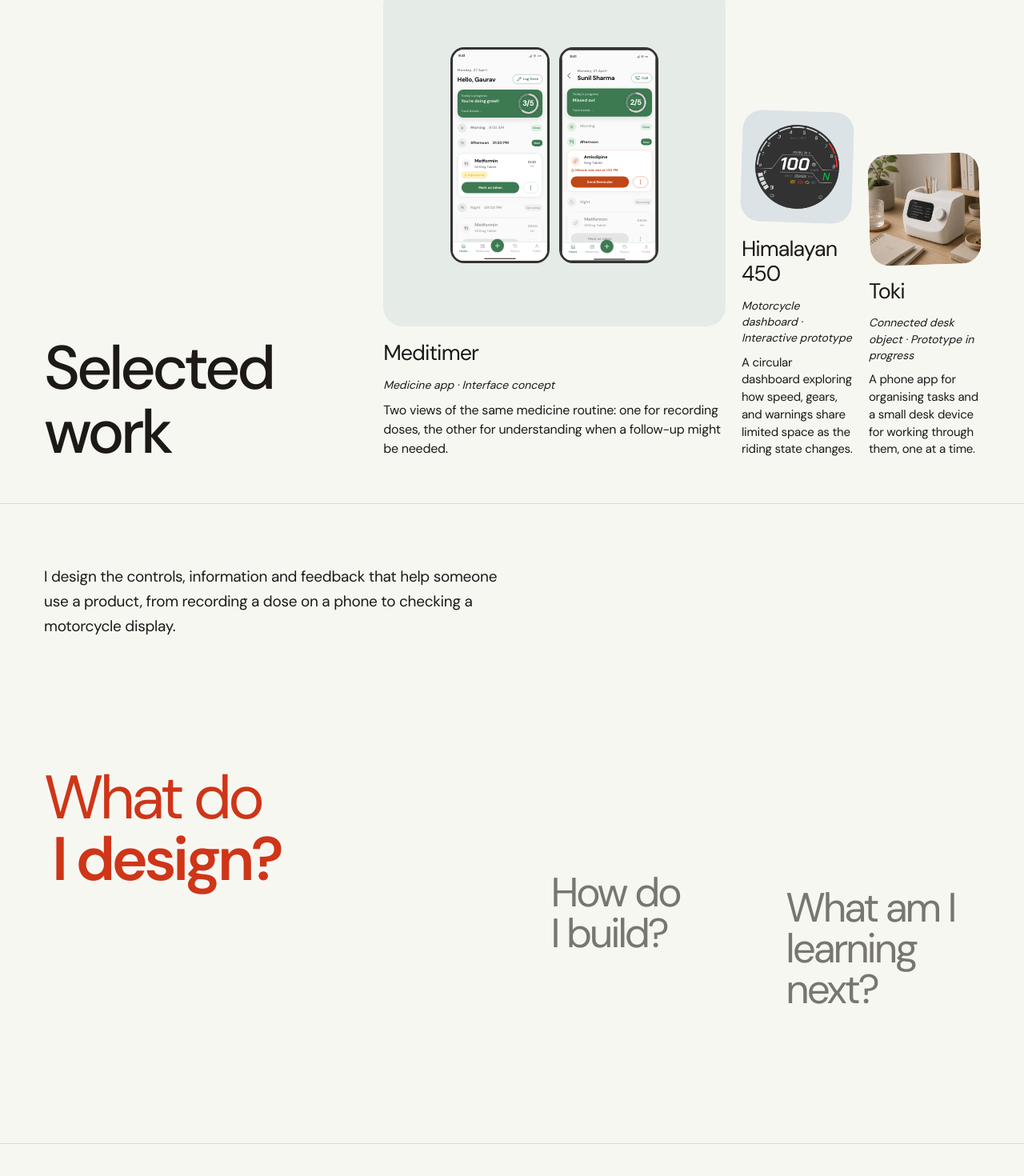
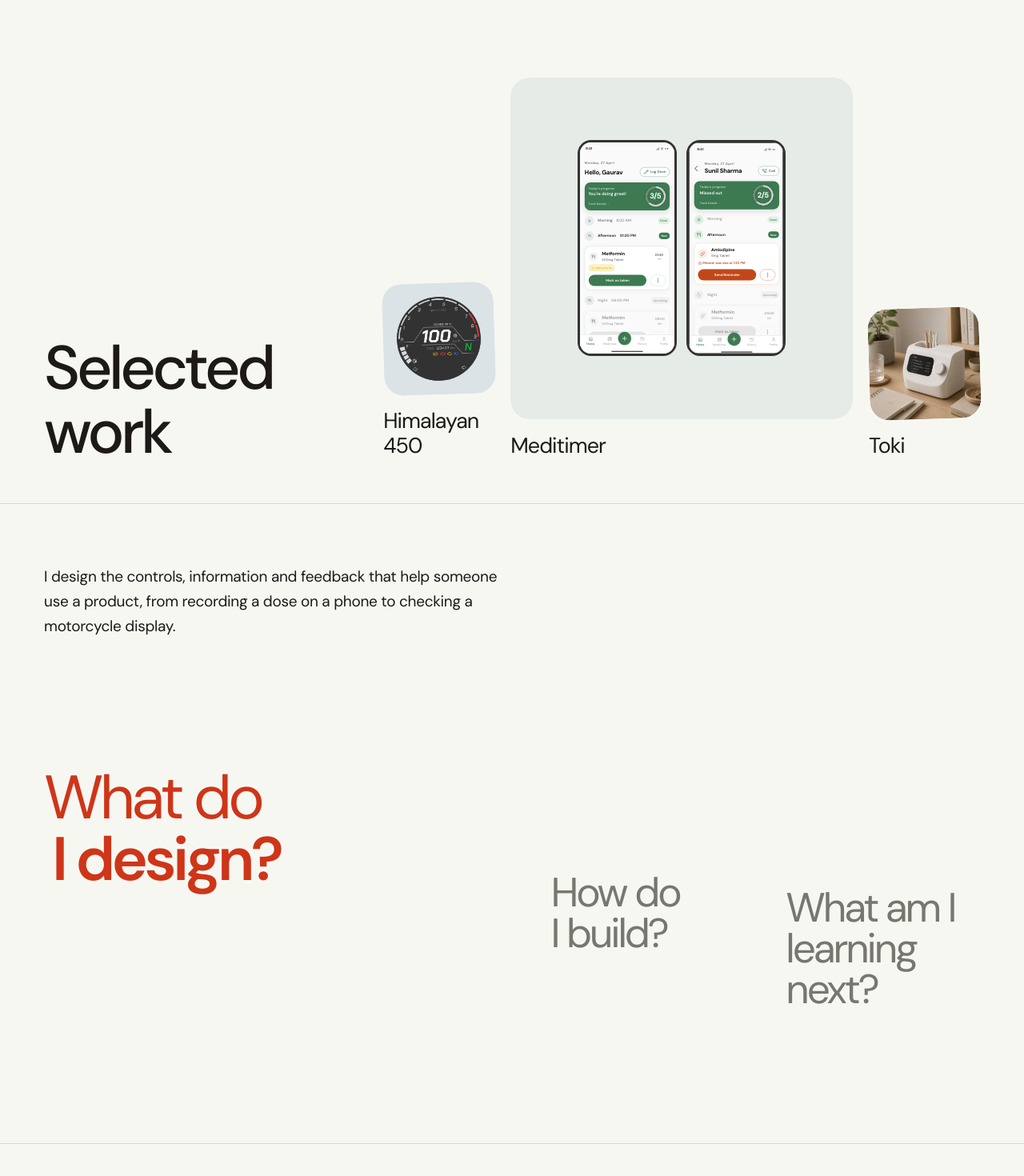
Before and after one commit to AnujR17/anuj-rai, a Next.js app: page / in a window 1280 px wide. Shown: the part 971-2441 px from the top of the page at 80% size. Built offline with nearby package versions, Linux system fonts and the light colour scheme.

Commit message:
Link project images and simplify cards and tools to titles and icons

```diff
--- a/components/concept/ProjectCollage.module.css
+++ b/components/concept/ProjectCollage.module.css
@@ -3,10 +3,11 @@
 .gallery { width: 100%; justify-self: end; min-width: 0; }
 .embedded { padding-inline: 0; border-top: 0; }
 .frames { display: grid; gap: 20px; align-items: last baseline; }
-.project { min-width: 0; padding-top: var(--offset); }
-.project[data-selected="true"] { padding-top: 0; }
+.project { min-width: 0; }
+.projectLink { display: block; }
+.projectLink:focus-visible { outline: none; }
+.projectLink:focus-visible .visual { outline: 2px solid var(--concept-accent); outline-offset: 6px; }
 .visual { width: 100%; aspect-ratio: 1; position: relative; border-radius: 24px; container-type: inline-size; }
-.visual:focus-within { outline: 2px solid var(--concept-accent); outline-offset: 6px; }
 .artwork { width: 100%; height: 100%; overflow: hidden; border-radius: inherit; }
 .artwork > figure { width: 100%; height: 100%; margin: 0; padding: 0; border-radius: inherit; }
 .artwork img { width: 100%; height: 100%; object-fit: cover; display: block; }
@@ -14,10 +15,8 @@
 .dashboard .artwork > figure { display: flex; align-items: center; justify-content: center; }
 .dashboard .artwork img { width: 76%; height: auto; max-width: 520px; }
 .physical .artwork img { object-fit: contain; background: #e9e3d8; padding: 12px; }
-.preview { position: absolute; inset: 0; width: 100%; height: 100%; border-radius: inherit; }
-.preview:focus-visible { outline: none; }
 .project h3 { margin-top: 18px; font-size: clamp(22px, 2.1vw, 32px); line-height: 1.15; letter-spacing: -.035em; font-weight: 400; overflow-wrap: anywhere; }
-.project h3 a:hover { color: var(--concept-accent); }
+.projectLink:hover h3 { color: var(--concept-accent); }
 .artwork > div { height: 100%; margin: 0; padding: 8px 4px; gap: 6px; align-items: center; justify-content: center; flex-wrap: nowrap; border-radius: inherit; }
 .artwork [role="img"] { width: 28px; height: 56px; border-width: 3px; border-radius: 7px; }
 .artwork [role="img"] > div { transform: scale(.0547); }
@@ -25,33 +24,19 @@
 @container (min-width: 160px) { .artwork > div { padding: 16px 8px; gap: 12px; } .artwork [role="img"] { width: 62px; height: 134px; border-radius: 12px; } .artwork [role="img"] > div { transform: scale(.1393); } }
 @container (min-width: 210px) { .artwork [role="img"] { width: 92px; height: 200px; } .artwork [role="img"] > div { transform: scale(.214); } }
 @container (min-width: 300px) { .artwork [role="img"] { width: 124px; height: 270px; border-radius: 17px; } .artwork [role="img"] > div { transform: scale(.2935); } }
-.context { min-height: 166px; padding-top: 16px; }
-.projectCopy { max-width: 620px; margin-top: 14px; overflow-wrap: anywhere; }
-.embedded .projectCopy[data-selected="false"] { display: none; }
-.descriptor { font-size: 14px; line-height: 1.45; margin-bottom: 10px; font-style: italic; }
-.description { font-size: 16px; line-height: 1.5; letter-spacing: -.015em; }
-.project[data-selected="false"] .description { font-size: 15px; line-height: 1.45; }
-.caseLink { display: inline-flex; min-height: 44px; align-items: center; font-size: 15px; margin-top: 10px; text-decoration: underline; text-underline-offset: 5px; }
-.caseLink:hover { color: var(--concept-accent); }
-@keyframes context-in { from { opacity: 0; transform: translateY(6px); } to { opacity: 1; transform: translateY(0); } }
 @container (min-width: 450px) { .artwork [role="img"] { width: 170px; height: 372px; border-radius: 20px; } .artwork [role="img"] > div { transform: scale(.408); } }
-@media (max-width: 1000px) and (min-width: 701px) { .frames { gap: 14px; } .project h3 { font-size: 23px; } .descriptor { font-size: 13px; } .description, .project[data-selected="false"] .description { font-size: 15px; } }
+@media (max-width: 1000px) and (min-width: 701px) { .frames { gap: 14px; } .project h3 { font-size: 23px; } }
 @media (max-width: 700px) {
   .collage { min-height: 100svh; grid-template-columns: 1fr; gap: 48px; padding-block: 48px var(--section-bottom); }
   .heading { grid-row: 2; max-width: none; }
   .gallery { grid-row: 1; }
   .frames { grid-template-columns: 1fr 1fr !important; gap: 28px 20px; }
-  .project { padding-top: 0; order: 1; }
+  .project { order: 1; }
   .project[data-selected="true"] { grid-column: 1 / -1; order: 0; }
   .project h3 { font-size: 18px; margin-top: 14px; }
   .project[data-selected="true"] h3 { font-size: 26px; }
-  .descriptor { font-size: 13px; }
-  .description, .project[data-selected="false"] .description { font-size: 15px; }
-  .projectCopy { margin-top: 10px; }
-  .project[data-selected="false"] .projectCopy { display: none; }
-  .context { min-height: 240px; }
   .embedded .frames { grid-template-columns: 1fr 1fr !important; gap: 28px 20px; }
-  .embedded .project { order: 1; padding-top: 0; }
+  .embedded .project { order: 1; }
   .embedded .project[data-selected="true"] { grid-column: 1 / -1; order: 0; }
 }
 @media (prefers-reduced-motion: reduce) { .frames, .project, .visual { transition: none; } }
--- a/components/concept/ProjectCollage.tsx
+++ b/components/concept/ProjectCollage.tsx
@@ -1,25 +1,18 @@
 "use client";
 
-import { useRef, useState, type CSSProperties, type ReactNode, type KeyboardEvent } from "react";
+import { useRef, useState, type ReactNode, type KeyboardEvent } from "react";
 import Link from "next/link";
 import { motion, useReducedMotion } from "framer-motion";
 import { TypeText } from "@/components/motion/Entrance";
 import styles from "./ProjectCollage.module.css";
 
-type CollageItem = { slug: string; title: string; descriptor?: string; description: string; visual: ReactNode };
+type CollageItem = { slug: string; title: string; visual: ReactNode };
 
-export function ProjectCollage({ items, id = "work", embedded = false }: { items: CollageItem[]; id?: string; embedded?: boolean }) {
-  const [active, setActive] = useState(0);
+export function ProjectCollage({ items, id = "work", embedded = false, featuredSlug = items[0].slug }: { items: CollageItem[]; id?: string; embedded?: boolean; featuredSlug?: string }) {
+  const [active, setActive] = useState(() => Math.max(0, items.findIndex(item => item.slug === featuredSlug)));
   const reducedMotion = useReducedMotion();
-  const buttons = useRef<(HTMLButtonElement | null)[]>([]);
-  const copy = (item: CollageItem, index: number) => (
-    <motion.div layout={!reducedMotion ? "position" : false} id={`${id}-${item.slug}-copy`} data-selected={index === active} className={styles.projectCopy} data-project-copy>
-      {item.descriptor && <p className={styles.descriptor}>{item.descriptor}</p>}
-      <p className={styles.description}>{item.description}</p>
-      {embedded && <Link href={`/work/${item.slug}`} className={styles.caseLink}>View case study</Link>}
-    </motion.div>
-  );
-  const keyboard = (event: KeyboardEvent<HTMLButtonElement>, index: number) => {
+  const links = useRef<(HTMLAnchorElement | null)[]>([]);
+  const keyboard = (event: KeyboardEvent<HTMLAnchorElement>, index: number) => {
     let next = index;
     if (event.key === "ArrowRight") next = (index + 1) % items.length;
     else if (event.key === "ArrowLeft") next = (index - 1 + items.length) % items.length;
@@ -28,7 +21,7 @@ export function ProjectCollage({ items, id = "work", embedded = false }: { items
     else return;
     event.preventDefault();
     setActive(next);
-    buttons.current[next]?.focus({ preventScroll: true });
+    links.current[next]?.focus({ preventScroll: true });
   };
   return (
     <section id={id} className={`${styles.collage} ${embedded ? styles.embedded : ""}`} aria-labelledby={`${id}-title`} data-collage data-active-project={items[active].slug}>
@@ -37,21 +30,17 @@ export function ProjectCollage({ items, id = "work", embedded = false }: { items
         <div className={styles.frames} style={{ gridTemplateColumns: items.map((_, index) => index === active ? "2fr" : ".65fr").join(" ") }}>
           {items.map((item, index) => {
             const selected = index === active;
-            return <motion.article layout={!reducedMotion} transition={{ layout: { duration: reducedMotion ? 0 : .65, ease: [.22, 1, .36, 1] } }} key={item.slug} className={styles.project} data-selected={selected} data-project={item.slug} style={{ "--offset": `${index % 2 === 0 ? 24 : 64}px` } as CSSProperties} onPointerEnter={event => { if (event.pointerType === "mouse") setActive(index); }}>
-              <motion.div layout={!reducedMotion} animate={{ rotate: selected ? 0 : index % 2 === 0 ? -1.8 : 1.8 }} transition={{ duration: reducedMotion ? 0 : .65, ease: [.22, 1, .36, 1] }} style={{ borderRadius: 24 }} className={`${styles.visual} ${item.slug === "two-wheeler-dashboard" ? styles.dashboard : ""} ${item.slug === "medtimer" ? styles.physical : ""}`}>
-                <div className={styles.artwork}>{item.visual}</div>
-                <button ref={element => { buttons.current[index] = element; }} className={styles.preview} aria-label={`Preview ${item.title}`} aria-pressed={selected} aria-controls={`${id}-${item.slug}-copy`} onFocus={() => setActive(index)} onClick={() => setActive(index)} onKeyDown={event => keyboard(event, index)} />
-              </motion.div>
-              <motion.h3 layout={!reducedMotion ? "position" : false}><Link href={`/work/${item.slug}`}>{item.title}</Link></motion.h3>
-              {!embedded && copy(item, index)}
+            return <motion.article layout={!reducedMotion} transition={{ layout: { duration: reducedMotion ? 0 : .65, ease: [.22, 1, .36, 1] } }} key={item.slug} className={styles.project} data-selected={selected} data-project={item.slug} onPointerEnter={event => { if (event.pointerType === "mouse") setActive(index); }}>
+              <Link ref={element => { links.current[index] = element; }} href={`/work/${item.slug}`} className={styles.projectLink} aria-label={`View ${item.title} case study`} onFocus={event => { if (event.currentTarget.matches(":focus-visible")) setActive(index); }} onKeyDown={event => keyboard(event, index)}>
+                <motion.div layout={!reducedMotion} animate={{ rotate: selected ? 0 : index % 2 === 0 ? -1.8 : 1.8 }} transition={{ duration: reducedMotion ? 0 : .65, ease: [.22, 1, .36, 1] }} style={{ borderRadius: 24 }} className={`${styles.visual} ${item.slug === "two-wheeler-dashboard" ? styles.dashboard : ""} ${item.slug === "medtimer" ? styles.physical : ""}`}>
+                  <div className={styles.artwork}>{item.visual}</div>
+                </motion.div>
+                <motion.h3 layout={!reducedMotion ? "position" : false}>{item.title}</motion.h3>
+              </Link>
             </motion.article>;
           })}
         </div>
-        {embedded && <div className={styles.context} aria-live="polite" aria-atomic="true">
-          {items.map((item, index) => <div key={item.slug}>{copy(item, index)}</div>)}
-        </div>}
       </div>
-      <noscript><style>{`[data-collage] button { display: none } [data-project-copy] { display: block !important; margin-top: 28px }`}</style></noscript>
     </section>
   );
 }
--- a/components/concept/SelectedWork.tsx
+++ b/components/concept/SelectedWork.tsx
@@ -5,15 +5,14 @@ import { ProjectCollage } from "./ProjectCollage";
 
 export function SelectedWork({ allProjects = false, id = "work" }: { allProjects?: boolean; id?: string }) {
   const selection = allProjects ? mainProjects : home.work.map(item => mainProjects.find(project => project.slug === item.slug)!);
-  const items = selection.map(project => {
+  const previewOrder = allProjects ? selection : [selection[1], selection[0], ...selection.slice(2)];
+  const items = previewOrder.map(project => {
     const supplied = home.work.find(item => item.slug === project.slug);
     return {
       slug: project.slug,
       title: supplied?.title ?? project.title,
-      descriptor: supplied?.descriptor,
-      description: supplied?.description ?? project.summary,
       visual: <ProjectVisual project={project} presentation />,
     };
   });
-  return <ProjectCollage id={id} items={items} embedded={allProjects} />;
+  return <ProjectCollage id={id} items={items} embedded={allProjects} featuredSlug={selection[0].slug} />;
 }
--- a/components/concept/SkillsTools.module.css
+++ b/components/concept/SkillsTools.module.css
@@ -3,20 +3,18 @@
 .inventory { display: grid; gap: 30px; min-width: 0; }
 .group { display: grid; grid-template-columns: 120px minmax(0, 1fr); gap: 24px; align-items: start; }
 .group h3 { padding-top: 7px; font-size: 16px; font-weight: 550; line-height: 1.3; letter-spacing: -.02em; }
-.group ul { display: grid; grid-template-columns: repeat(4, minmax(0, 1fr)); gap: 14px 18px; list-style: none; padding: 0; }
-.group li { display: flex; align-items: center; gap: 11px; min-height: 36px; font-size: 14px; line-height: 1.35; letter-spacing: -.02em; }
+.group ul { display: grid; grid-template-columns: repeat(auto-fill, 44px); gap: 14px 20px; list-style: none; padding: 0; }
+.group li { display: flex; align-items: center; justify-content: center; width: 44px; height: 36px; }
 .group img { width: 28px; height: 28px; flex: 0 0 auto; object-fit: contain; filter: grayscale(1); }
 .exploring { margin-top: 8px; }
-@media (max-width: 1300px) { .group ul { grid-template-columns: repeat(3, minmax(0, 1fr)); } }
+.exploring .group { align-items: last baseline; }
 @media (max-width: 1100px) and (min-width: 701px) { .group { grid-template-columns: 1fr; gap: 18px; } .group h3 { padding-top: 0; } .inventory { gap: 32px; } }
-@media (max-width: 1000px) { .group ul { grid-template-columns: repeat(2, minmax(0, 1fr)); } }
 @media (max-width: 700px) {
   .section { min-height: 0; grid-template-columns: 1fr; padding-block: 48px var(--section-bottom); gap: 48px; }
   .section h2 { grid-row: 2; }
   .inventory { grid-row: 1; gap: 32px; }
   .group { grid-template-columns: 1fr; gap: 18px; }
   .group h3 { padding-top: 0; }
-  .group ul { grid-template-columns: repeat(2, minmax(0, 1fr)); gap: 16px; }
-  .group li { gap: 10px; }
+  .group ul { grid-template-columns: repeat(auto-fill, 44px); gap: 16px 20px; }
   .group img { width: 26px; height: 26px; }
 }
--- a/components/concept/SkillsTools.tsx
+++ b/components/concept/SkillsTools.tsx
@@ -5,8 +5,7 @@ import styles from "./SkillsTools.module.css";
 
 function ToolList({ tools }: { tools: Tool[] }) {
   return <ul>{tools.map(tool => <li key={tool.name}>
-    <Image src={`/icons/tools/mono/${tool.icon}.svg`} alt="" width={28} height={28} />
-    <span>{tool.name}</span>
+    <Image src={`/icons/tools/mono/${tool.icon}.svg`} alt={tool.name} width={28} height={28} />
   </li>)}</ul>;
 }
 
--- a/data/home.ts
+++ b/data/home.ts
@@ -2,9 +2,9 @@ export const home = {
   introduction: "I'm Anuj, an interaction designer. I work on apps and connected objects, paying attention to what people see, what they can do, and how a product responds.",
   introductionDetail: "When I need to understand an interaction better, I build a prototype.",
   work: [
-    { slug: "medicine-app", title: "Meditimer", descriptor: "Medicine app · Interface concept", description: "Two views of the same medicine routine: one for recording doses, the other for understanding when a follow-up might be needed." },
-    { slug: "two-wheeler-dashboard", title: "Himalayan 450", descriptor: "Motorcycle dashboard · Interactive prototype", description: "A circular dashboard exploring how speed, gears, and warnings share limited space as the riding state changes." },
-    { slug: "toki", title: "Toki", descriptor: "Connected desk object · Prototype in progress", description: "A phone app for organising tasks and a small desk device for working through them, one at a time." },
+    { slug: "medicine-app", title: "Meditimer" },
+    { slug: "two-wheeler-dashboard", title: "Himalayan 450" },
+    { slug: "toki", title: "Toki" },
   ],
   questions: [
     {
```
Also changed, not shown: 4 other files (tests, documents, lock files or other folders).
